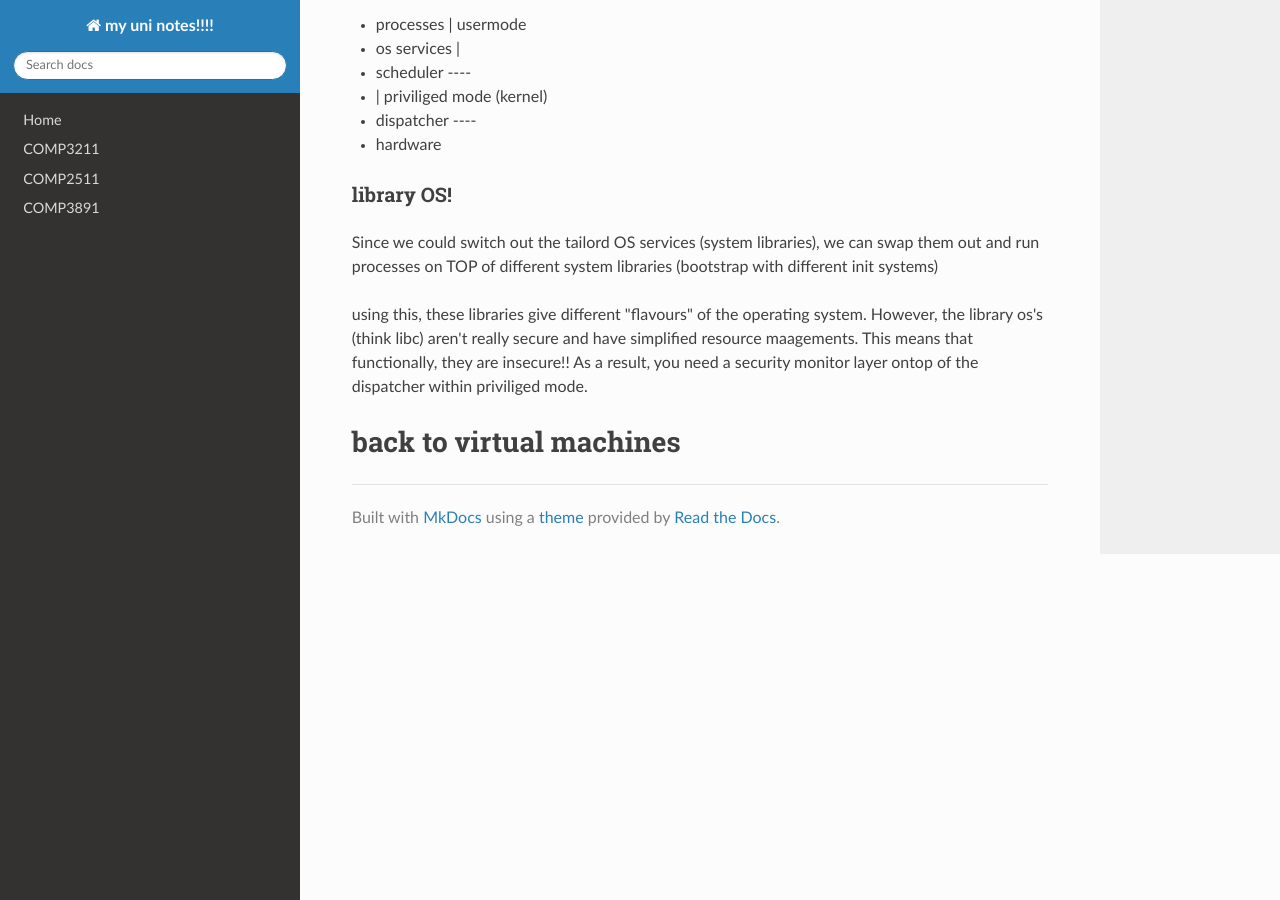
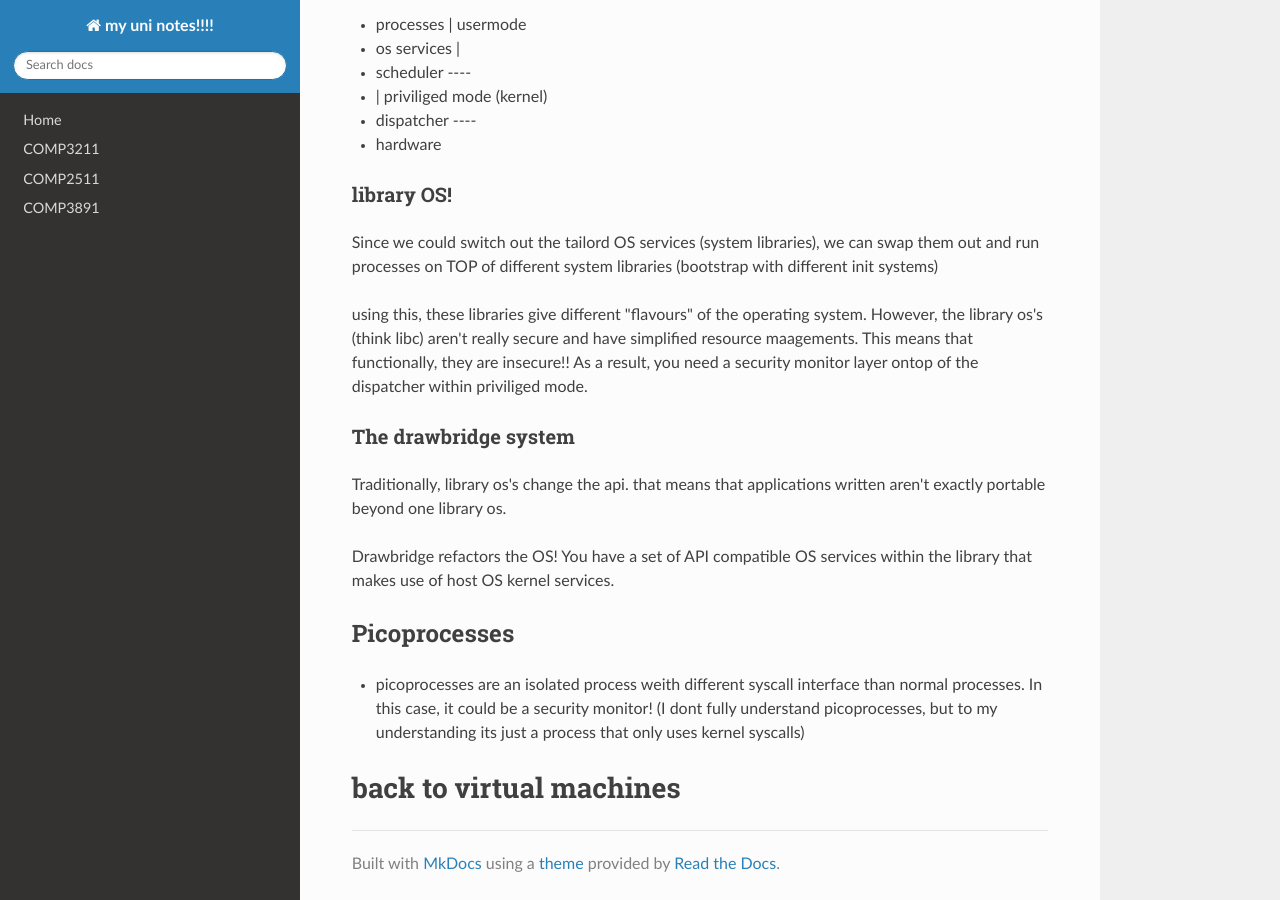
Before and after one commit to suwuako/uni, an MkDocs documentation site: the page built from docs/comp3891/w2.md, in a window 1280 px wide and 900 px high, scrolled down 2321 px. Built offline with MkDocs 1.6.1, drawn with Linux system fonts in a browser that asks for light colours; nearby versions of some CDN libraries.

Commit message:
half of w3 mon lecture

```diff
--- a/docs/comp3891/w2.md
+++ b/docs/comp3891/w2.md
@@ -107,4 +107,19 @@ the library os's (think libc) aren't really secure and have simplified resource
 maagements. This means that functionally, they are insecure!! As a result, you need a
 security monitor layer ontop of the dispatcher within priviliged mode.
 
+### The drawbridge system
+
+Traditionally, library os's change the api. that means that applications written aren't
+exactly portable beyond one library os.
+
+Drawbridge refactors the OS! You have a set of API compatible OS services within the
+library that makes use of host OS kernel services.
+
+## Picoprocesses
+
+- picoprocesses are an isolated process weith different syscall interface than normal
+  processes. In this case, it could be a security monitor! (I dont fully understand
+  picoprocesses, but to my understanding its just a process that only uses kernel
+  syscalls)
+
 # back to virtual machines
```
Also changed, not shown: docs/comp3891-home.md (+1 -0 lines), docs/comp3891/w3.md (added, +42 -0 lines).
